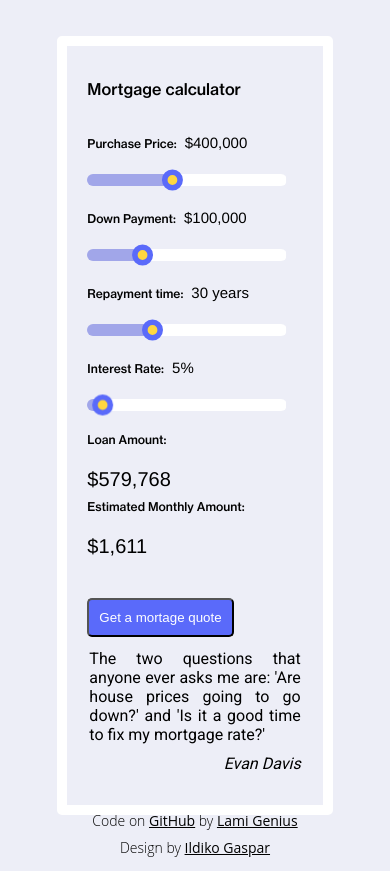
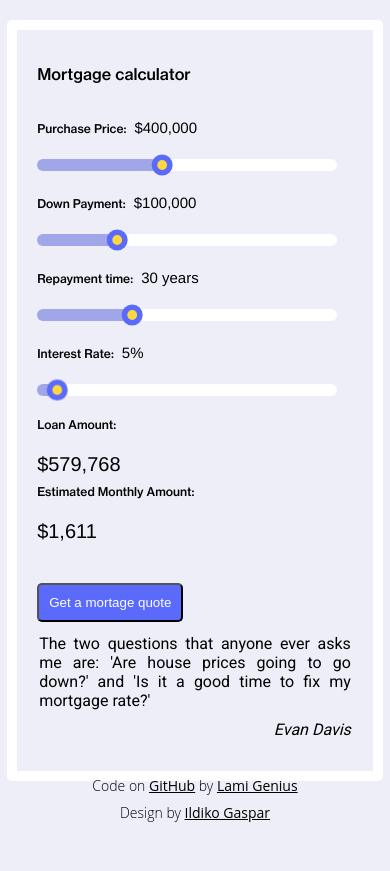
Before and after one commit to lami-genius/mortgage-calculator-fbl, an Angular app: page / in a window 390 px wide. After the commit the page ends 844 px from the top, so only its background shows below. Built offline with nearby package versions, Linux system fonts and the light colour scheme.

Commit message:
mobile responsive page maximization

```diff
--- a/src/app/input/input.component.css
+++ b/src/app/input/input.component.css
@@ -30,9 +30,9 @@
 .input {
   margin-bottom: 10px 0;
   display: flex;
-  justify-content: space-between;
   flex-direction: row;
-  align-items: flex-start;
+  align-items: center;
+  justify-content: center;
   flex-wrap: wrap;
 }
 
@@ -40,7 +40,7 @@
   font-family: "Haas Grot Text R Web", "Helvetica Neue", Helvetica, Arial,
     sans-serif;
   font-size: 12px;
-  flex: 0 1 250px;
+  flex: 1 1 250px;
   margin-bottom: 10px;
 }
 
@@ -115,3 +115,14 @@ mat-slider {
 .amount_output > div {
   margin: 0px 30px;
 }
+
+@media (max-width: 1000px) {
+  .mortage-cal {
+    height: 100%;
+    width: 88%;
+  }
+
+  .mortage-outline-container {
+    padding-top: 0%;
+  }
+}
--- a/src/app/input/input.component.html
+++ b/src/app/input/input.component.html
@@ -1,9 +1,10 @@
-<div class="continaer">
 <div class="mortage-outline-container">
     <div class="mortage-cal">
         <h1 class="mortage-label">Mortgage calculator</h1>
+
         <form>
             <div class="input">
+
                 <div>
                     <label for="purchasePrice">Purchase Price: <span class="amount_input">{{purchasePrice |
                             currency:
@@ -29,9 +30,6 @@
                         name="repaymentTime" min="{{minValue}}" max="{{maxRepaymentDuration}}" step="1"
                         id="repaymentTime"> </mat-slider>
                 </div>
-                </div>
-            </form>
-            <div class="input">
                 <div>
                     <label for="interestRate">Interest Rate: <span class="amount_input">{{interestRate
                             }}%</span></label>
@@ -51,7 +49,9 @@
                             :'symbol':'0.0-0'}}</span></label>
                 </div>
             </div>
+
+        </form>
+
         <mcfbl-quote></mcfbl-quote>
     </div>
 </div>
-</div>
```
Lines whose indentation alone changed are shown as unchanged.
